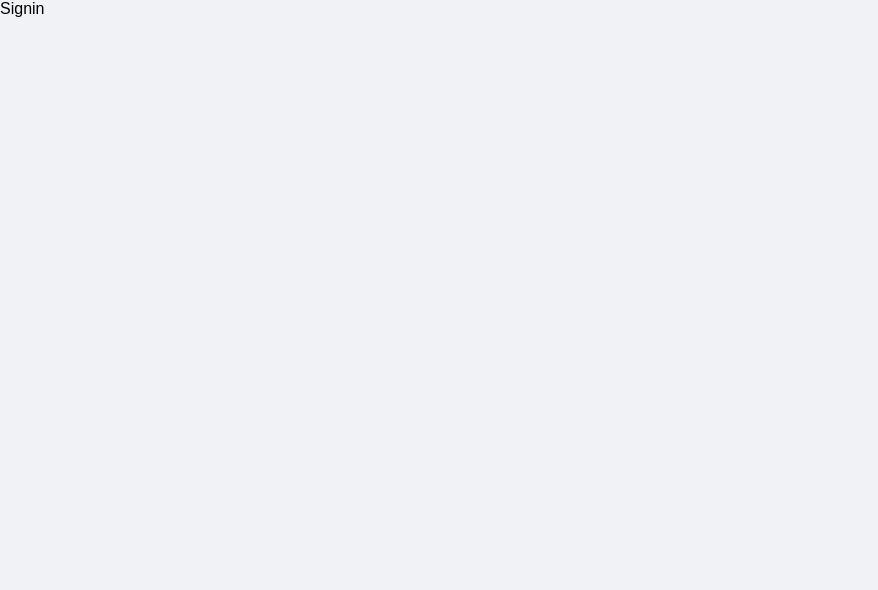
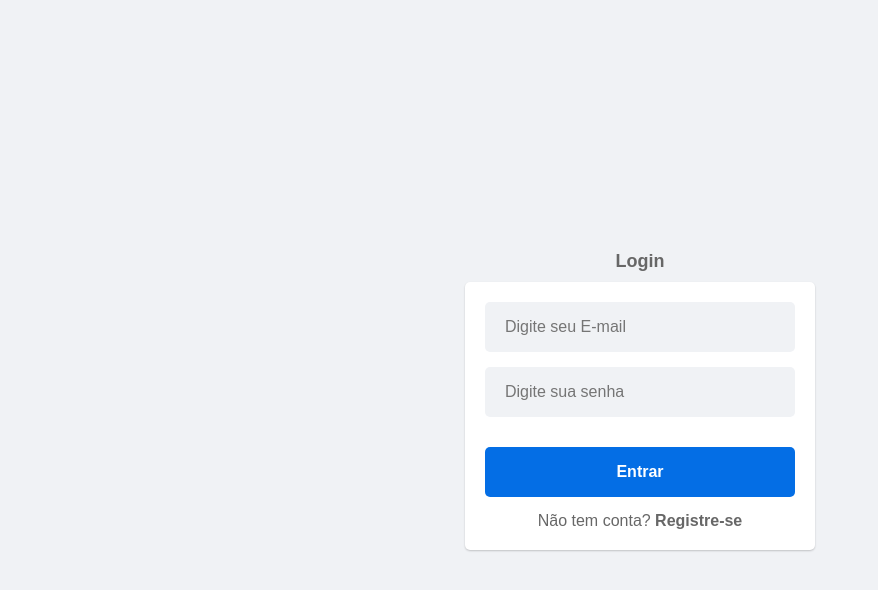
Before and after one commit to castpy/Desafio-Full-Stack, a React (Create React App) app in the folder dashboard/: page / in a window 1280 px wide. Shown: the top 590 px of the page, without its empty margins (0-878 px from the left). Built offline with nearby package versions, Linux system fonts and the light colour scheme.

Commit message:
Página de login criada e estilizada

```diff
--- a/dashboard/src/pages/Signin/index.js
+++ b/dashboard/src/pages/Signin/index.js
@@ -1,8 +1,60 @@
-import React from 'react'
+import * as C from './styles'
+import React, { useState } from 'react'
+import useAuth from '../../hook/userAuth'
+import Input from '../../Components/Input'
+import Button from '../../Components/Button'
+import { Link, useNavigate } from 'react-router-dom'
 
 const Signin = () => {
+  const { signin } = useAuth();
+  const navigate = useNavigate();
+
+  const [email, setEmail] = useState("")
+  const [senha, setSenha] = useState("")
+  const [error, setError] = useState("")
+
+  const handleLogin = () => {
+    if (!email | !senha){
+      setError("Preencha todos os campos!")
+      return
+    }
+
+    const res = signin (email, senha)
+    if (res){
+      setError(res)
+      return
+    }
+
+    navigate("/home")
+  }
+
   return (
-    <div>Signin</div>
+    <C.Container>
+      <C.Label>Login</C.Label>
+      <C.Content>
+        <Input
+          type="email"
+          placeholder="Digite seu E-mail"
+          value={email}
+          onChange={(e) => [setEmail(e.target.value), setError("")]}
+        />
+
+        <Input
+          type="password"
+          placeholder="Digite sua senha"
+          value={senha}
+          onChange={(e) => [setSenha(e.target.value), setError("")]}
+        />
+        <C.LabelError>{error}</C.LabelError>
+        <Button Text="Entrar" onClick={handleLogin} />
+        <C.LabelSignup>
+          Não tem conta?
+          <C.Strong>
+            <Link to="/singup">&nbsp;Registre-se</Link>
+          </C.Strong>
+        </C.LabelSignup>
+      </C.Content>
+    </C.Container>
   )
 }
 
--- a/dashboard/src/pages/Signin/styles.js
+++ b/dashboard/src/pages/Signin/styles.js
@@ -0,0 +1,48 @@
+import styled from 'styled-components'
+
+export const Container = styled.div`
+  display: flex;
+  align-items: center;
+  justify-content: center;
+  flex-direction: column;
+  gap: 10px;
+  height: 100vh;
+`
+
+export const Content = styled.div`
+    gap: 15px;
+    display: flex;
+    align-items: center;
+    justify-content: center;
+    flex-direction: column;
+    width: 100%;
+    box-shadow: 0 1px 2px #0003;
+    background-color: white;
+    max-width: 350px;
+    padding: 20px;
+    border-radius: 5px;
+`
+
+export const Label = styled.label`
+    font-size: 18px;
+    font-weight: 600;
+    color: #676767;
+`
+
+export const LabelSignup = styled.label`
+    font-size: 16px;
+    color: #676767;
+`
+
+export const LabelError = styled.label`
+    font-size: 14px;
+    color: red;
+`
+export const Strong = styled.strong`
+    cursor: pointer;
+
+    a {
+        text-decoration: none;
+        color: #676767;
+    }
+`
```
